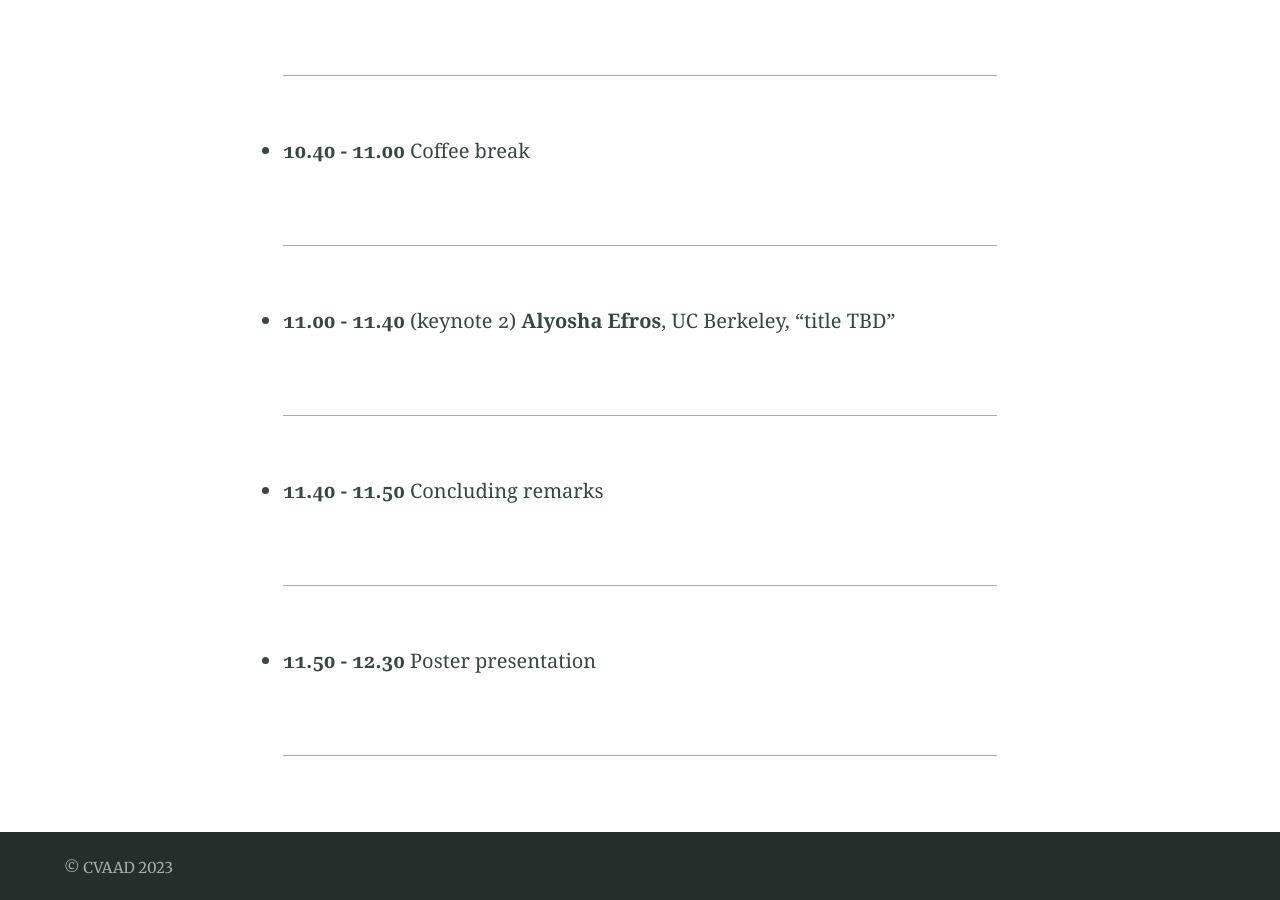
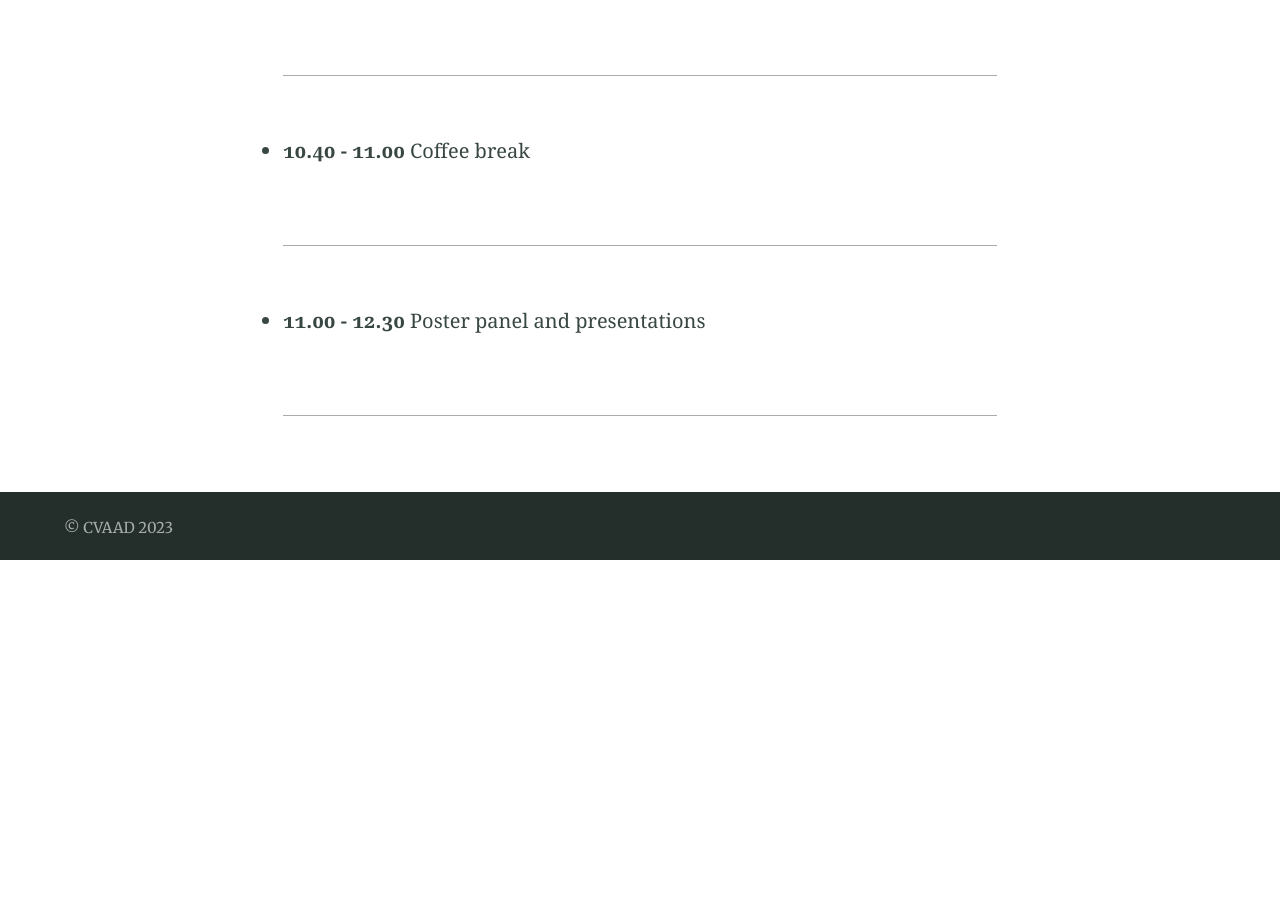
Before and after one commit to cvaad-workshop/cvaad-workshop.github.io, a Jekyll site: the page built from schedule.md, in a window 1280 px wide and 900 px high, scrolled down 1516 px. Built offline with Jekyll 4.4.1, drawn with Linux system fonts in a browser that asks for light colours; after the commit the page ends 2076 px from its top, so only the background shows below that.

Commit message:
Update schedule.md
remove alyosha from schedule

```diff
--- a/schedule.md
+++ b/schedule.md
@@ -32,14 +32,6 @@ feature_image: "../assets/images/cover-image1.png"
 
 ---
 
-- **11.00 - 11.40** (keynote 2) **Alyosha Efros**, UC Berkeley, "title TBD"
+- **11.00 - 12.30** Poster panel and presentations
 
 ---
-
-- **11.40 - 11.50** Concluding remarks
-
----
-
-- **11.50 - 12.30** Poster presentation
-
----
```
